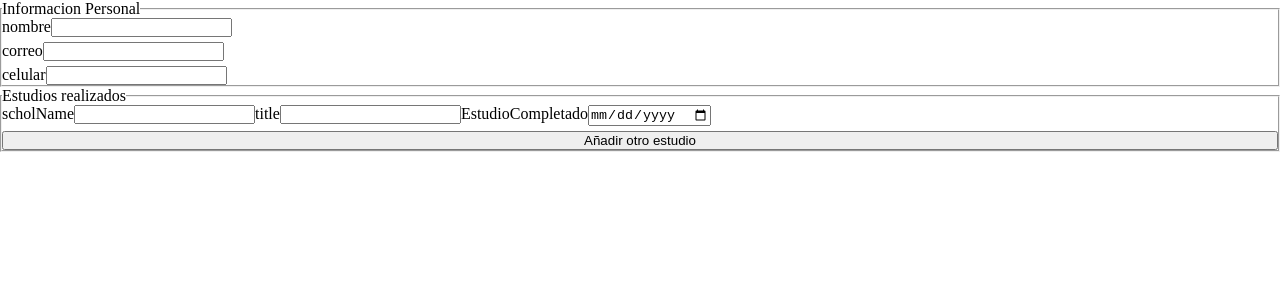
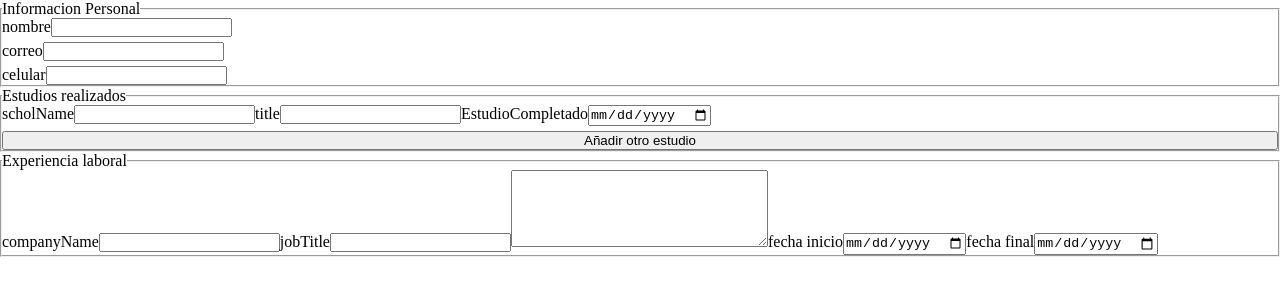
Before and after one commit to kopolo435/cv-application, a React (Vite) app: page / in a window 1280 px wide. Shown: the top 300 px of the page. Built offline with nearby package versions, Linux system fonts and the light colour scheme.

Commit message:
Agrega componentes de Experiencia laboral

```diff
--- a/src/App.jsx
+++ b/src/App.jsx
@@ -1,6 +1,7 @@
 import { useState } from "react";
 import { PersonalInfo } from "./components/InputComponents";
 import EducationInfo from "./components/EducationInfo";
+import JobExperience from "./components/JobExperience";
 import "./styles/main.css";
 function App() {
   return (
@@ -14,6 +15,10 @@ function App() {
           <legend>Estudios realizados</legend>
           <EducationInfo status="edit"></EducationInfo>
         </fieldset>
+        <fieldset>
+          <legend>Experiencia laboral</legend>
+          <JobExperience status={"edit"}></JobExperience>
+        </fieldset>
       </div>
     </>
   );
--- /dev/null
+++ b/src/components/JobExperience.jsx
@@ -0,0 +1,24 @@
+import Field from "./Field";
+import DateField from "./DateField";
+import TextAreaField from "./TextAreaField";
+function JobField({ status }) {
+  return (
+    <div className="JobField">
+      <Field type={"text"} status={status} name={"companyName"}></Field>
+      <Field type={"text"} status={status} name={"jobTitle"}></Field>
+      <TextAreaField status={status}></TextAreaField>
+      <DateField status={status} name={"fecha inicio"}></DateField>
+      <DateField status={status} name={"fecha final"}></DateField>
+    </div>
+  );
+}
+
+function JobExperience({ status }) {
+  return (
+    <div>
+      <JobField status={status}></JobField>
+    </div>
+  );
+}
+
+export default JobExperience;
--- /dev/null
+++ b/src/components/TextAreaField.jsx
@@ -0,0 +1,27 @@
+function TextAreaInfo({ name }) {
+  return (
+    <div className="textArea">
+      <p>{name}</p>
+      <p>Tuve estas responsabilidades</p>
+    </div>
+  );
+}
+
+function TextAreaInput({ name }) {
+  return (
+    <label>
+      {name}
+      <textarea name={name} cols="30" rows="5"></textarea>
+    </label>
+  );
+}
+
+function TextAreaField({ status, name }) {
+  return status === "edit" ? (
+    <TextAreaInput name={name}></TextAreaInput>
+  ) : (
+    <TextAreaInfo name={name}></TextAreaInfo>
+  );
+}
+
+export default TextAreaField;
```
